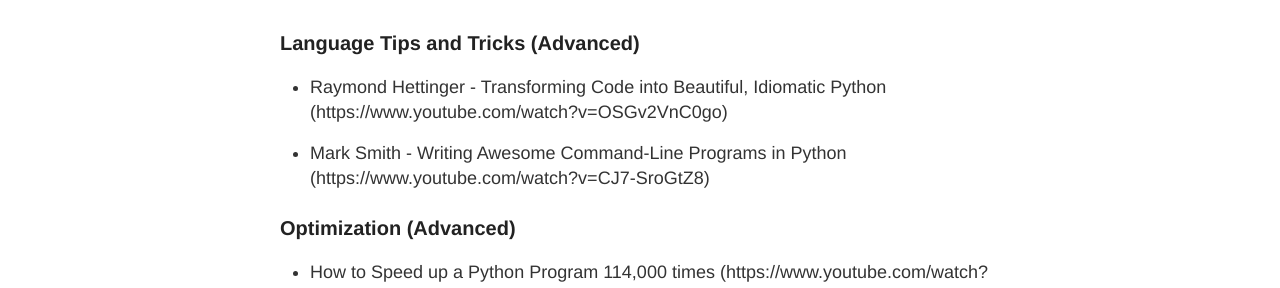
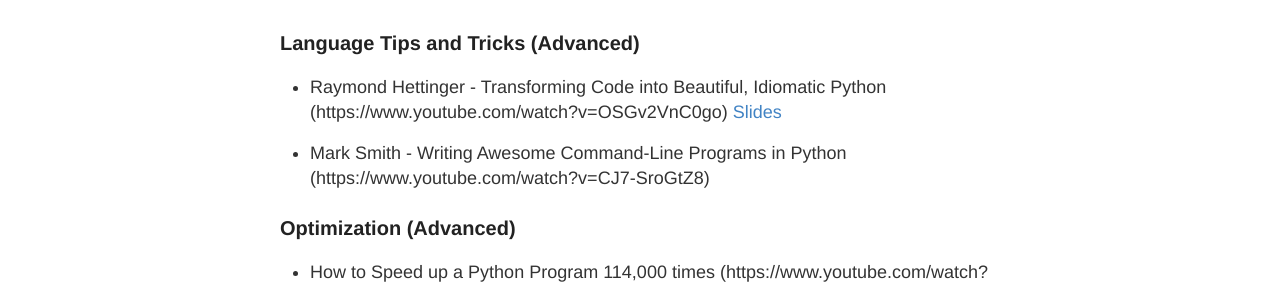
Before and after one commit to TravelledTrojan/TravelledTrojan.github.io, a Jekyll site: the page built from _posts/2014-12-12-Python-Course.md, in a window 1280 px wide. Shown: the part 598-886 px from the top of the page. Built offline with Jekyll 4.4.1, drawn with Linux system fonts in a browser that asks for light colours.

Commit message:
Test link

```diff
--- a/_posts/2014-12-12-Python-Course.md
+++ b/_posts/2014-12-12-Python-Course.md
@@ -33,6 +33,7 @@
 ### Language Tips and Tricks (Advanced)
 
  * Raymond Hettinger - Transforming Code into Beautiful, Idiomatic Python (https://www.youtube.com/watch?v=OSGv2VnC0go)
+   [Slides](https://speakerdeck.com/pyconslides/transforming-code-into-beautiful-idiomatic-python-by-raymond-hettinger-1)
 
  * Mark Smith - Writing Awesome Command-Line Programs in Python (https://www.youtube.com/watch?v=CJ7-SroGtZ8)
 
```
